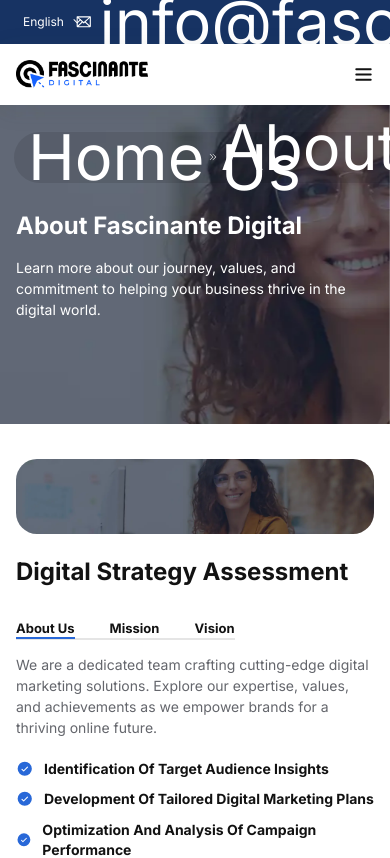
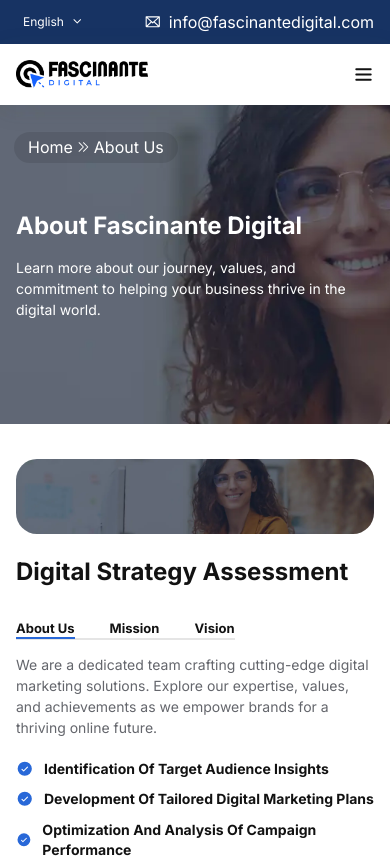
Before and after one commit to alexanderovie/fascinante-web, a Next.js app: page /about in a window 390 px wide. Shown: the top 858 px of the page. Built offline with nearby package versions, Linux system fonts and the light colour scheme.

Commit message:
Corrige enlaces en minúsculas en Footer para compatibilidad en producción

```diff
--- a/src/styles/global.scss
+++ b/src/styles/global.scss
@@ -384,7 +384,7 @@
     }
 
     .caption1 {
-        font-size: 63px;
+        font-size: 16px;
         line-height: 20px;
     }
 
```
